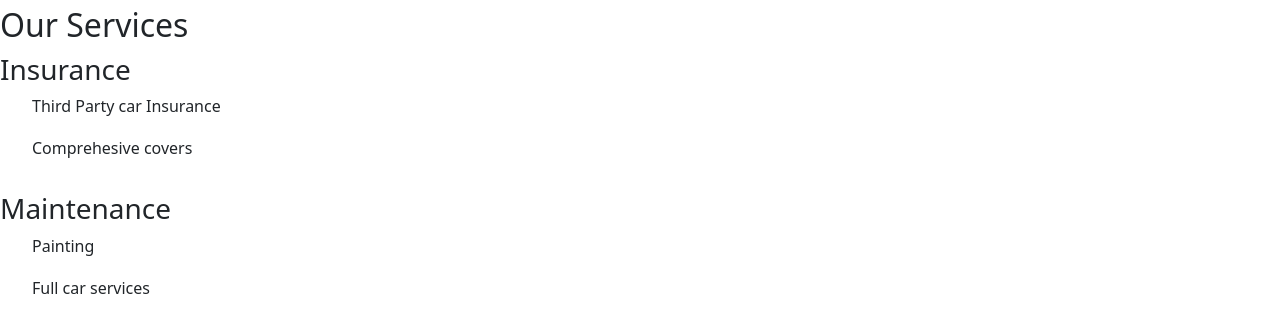
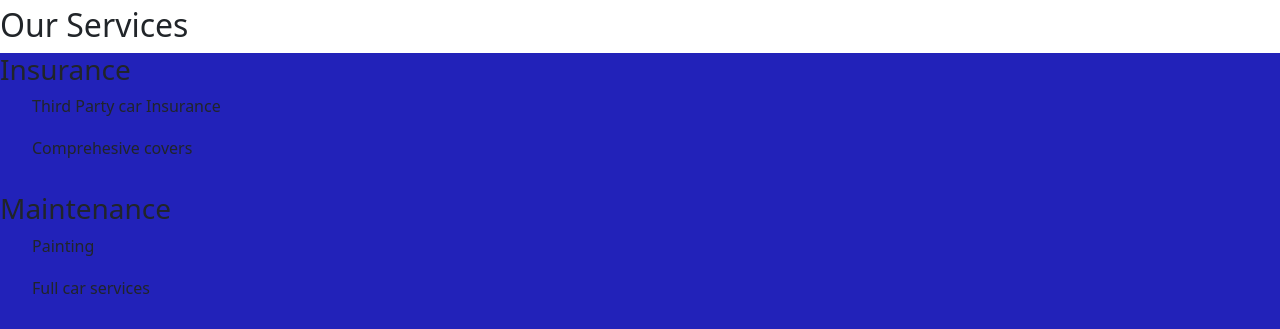
Before and after one commit to Pmusyimi42/my-cars, a React (Create React App) app: page / in a window 1280 px wide. Shown: the part 1066-1395 px from the top of the page. Built offline with nearby package versions, Linux system fonts and the light colour scheme; data requests are answered from the project's data file.

Commit message:
Added colors

```diff
--- a/src/Services.css
+++ b/src/Services.css
@@ -1,6 +1,6 @@
 .services_container {
     display: grid;
-    background-color: var(--color-primary);
+    background-color: rgb(34, 34, 185);
     grid-template-columns: repeat(2, 1fr);
     gap: 0.6rem;
 }
@@ -16,12 +16,12 @@
 }
 
 .services_head h3 {
-    color: var(--color-bg);
+    color: rgb(43, 226, 101);
     font-size: 1.2rem;
     text-align: justify;
 }
-.services_list ui {
-    padding: 2rem;
+.services_list ul {
+    padding: 1rem;
 }
 .services_list li {
     display: flex;
```
